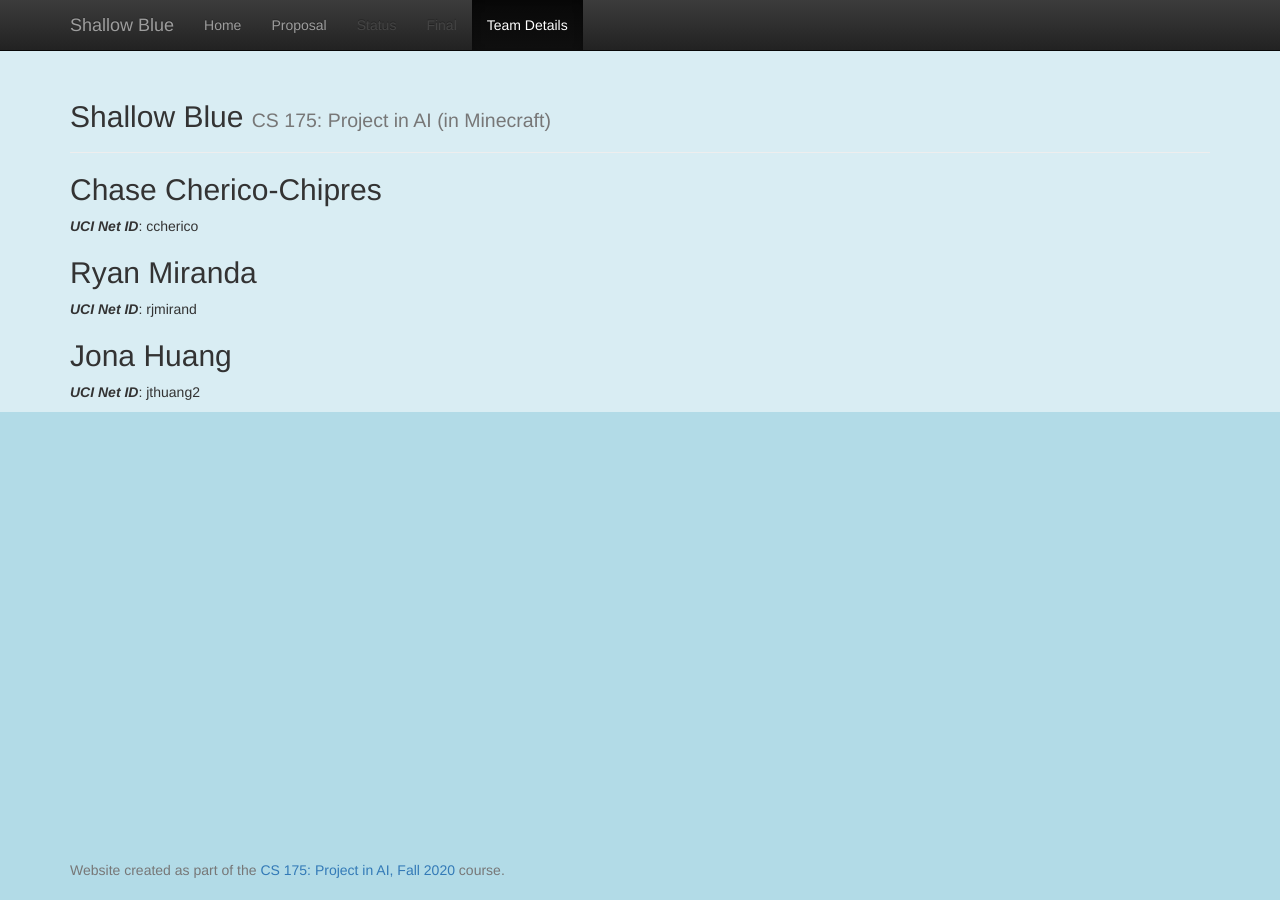
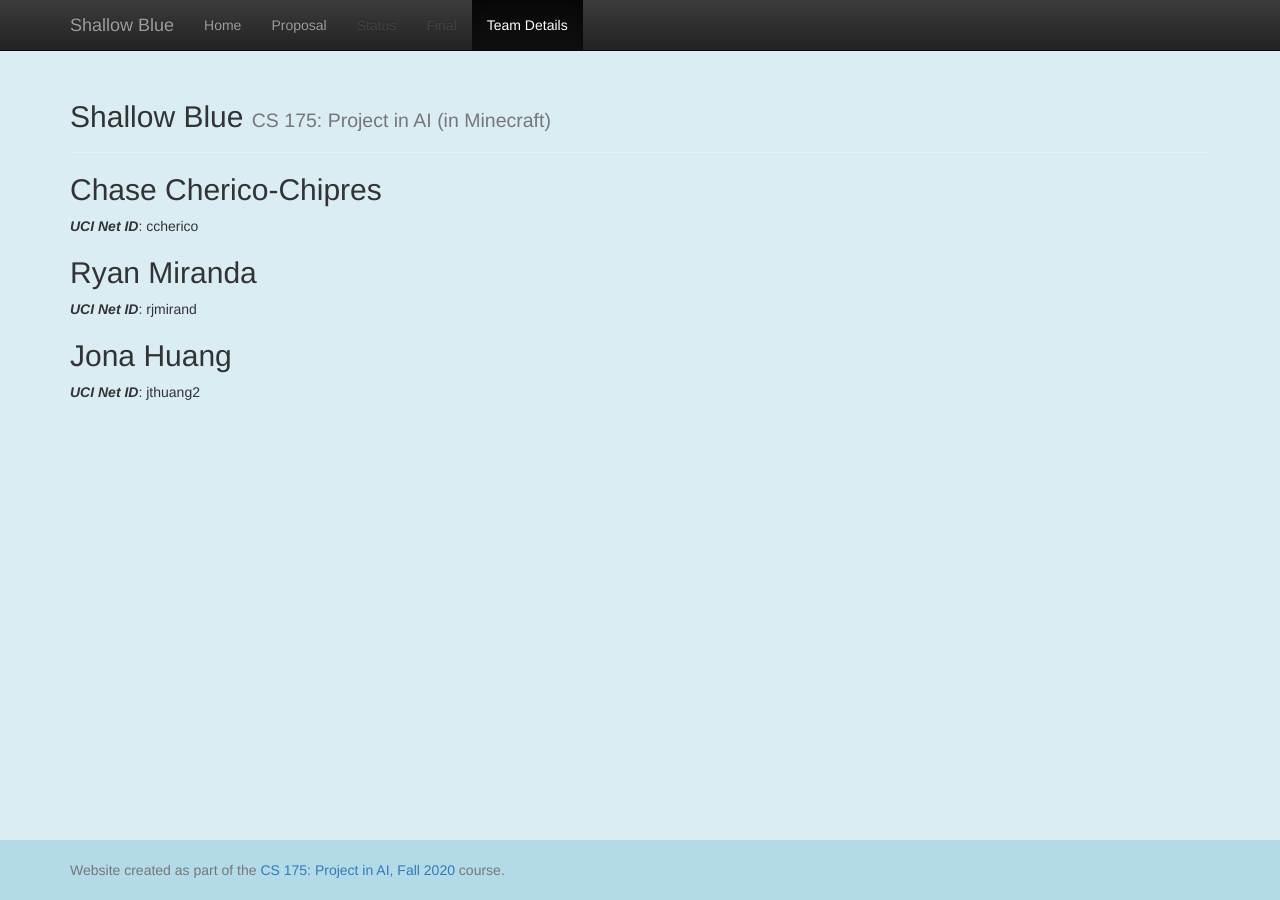
Before and after one commit to ChaseChipres/ShallowBlue, a Jekyll site: the page built from docs/team.md, in a window 1280 px wide. Built offline with Jekyll 4.4.1, drawn with Linux system fonts in a browser that asks for light colours.

Commit message:
Update custom.css

```diff
--- a/docs/css/custom.css
+++ b/docs/css/custom.css
@@ -3,7 +3,6 @@
 html {
   position: relative;
   min-height: 100%;
-  background-color: #b2dbe7;
 }
 body {
   /* Margin bottom by footer height */
```
